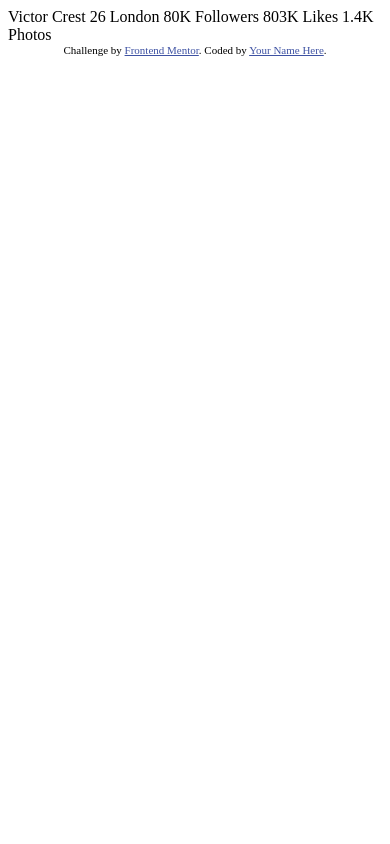
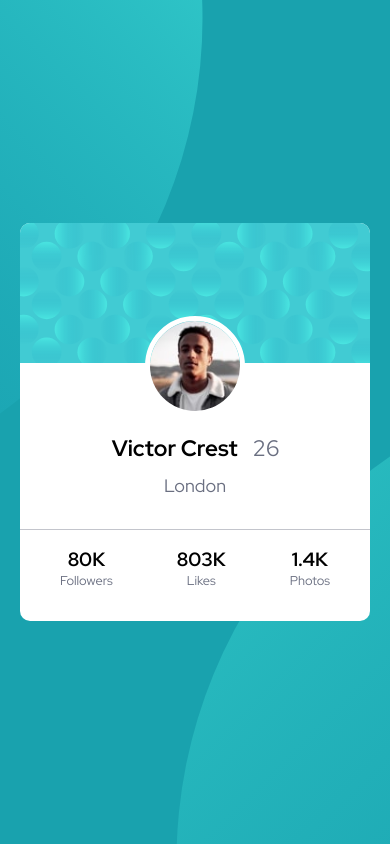
Before and after one commit to zsoolti8917/Profile-card-component, a plain HTML site: page index.html in a window 390 px wide. Drawn offline with Linux system fonts and the light colour scheme.

Commit message:
Finished project, responsive

```diff
--- a/index.html
+++ b/index.html
@@ -7,29 +7,44 @@
   <link rel="icon" type="image/png" sizes="32x32" href="./images/favicon-32x32.png">
 
   <title>Frontend Mentor | Profile card component</title>
+<link rel="stylesheet" href="style.css">
+  <!-- Feel free to remove these styles or customise in your own stylesheet 👍 -->
 
-  <!-- Feel free to remove these styles or customise in your own stylesheet 👍 -->
-  <style>
-    .attribution { font-size: 11px; text-align: center; }
-    .attribution a { color: hsl(228, 45%, 44%); }
-  </style>
 </head>
 <body>
-  Victor Crest
-  26
-  London
 
-  80K
-  Followers
 
-  803K
-  Likes
+    <div class="container">
 
-  1.4K
-  Photos
-  <div class="attribution">
-    Challenge by <a href="https://www.frontendmentor.io?ref=challenge" target="_blank">Frontend Mentor</a>.
-    Coded by <a href="#">Your Name Here</a>.
+      <div class="card">
+        <img src="images/bg-pattern-card.svg" alt="bgpattern">
+        <div class="card__img">
+          <img src="./images/image-victor.jpg" alt="Victor Crest">
+        </div>
+        <div class="card__info">
+          <h2 class="card__info--name">Victor Crest</h2>
+          <p class="card__info--age">26</p>
+          <p class="card__info--city">London</p>
+        </div>
+        <div class="card__stats">
+          <div class="card__stats--item">
+            <p class="card__stats--item--number">80K</p>
+            <p class="card__stats--item--text">Followers</p>
+          </div>
+          <div class="card__stats--item">
+            <p class="card__stats--item--number">803K</p>
+            <p class="card__stats--item--text">Likes</p>
+          </div>
+          <div class="card__stats--item">
+            <p class="card__stats--item--number">1.4K</p>
+            <p class="card__stats--item--text">Photos</p>
+          </div>
+
+      </div>
+    </div>
   </div>
+
+
+
 </body>
 </html>
--- /dev/null
+++ b/style.css
@@ -0,0 +1,124 @@
+@import url('https://fonts.googleapis.com/css2?family=Red+Hat+Display:wght@400&display=swap');
+@import url('https://fonts.googleapis.com/css2?family=Red+Hat+Display:wght@700&display=swap');
+
+/* || RESET */
+
+*{
+    margin: 0;
+    padding: 0;
+    box-sizing: border-box;
+}
+
+/* || VARIABLES */
+
+:root{
+
+    /* FONTS */
+    --FF:'Red Hat Display', sans-serif;
+    --FS: 18px;
+
+    /* COLORS */
+    --PRIMARY-DARK-CYAN: hsl(185, 75%, 39%);
+    --PRIMARY-DARK-DESATURATED-BLUE: hsl(229, 23%, 23%);
+    --PRIMARY-DARK-GRAYIS-BLUE: hsl(227, 10%, 46%);
+
+    /* BORDERS */
+    --BORDER-RADIUS: 10px;
+    --IMAGE-BORDER-RADIUS: 50%;
+    --IMAGE-BORDER: 5px solid white;
+
+    /* STANDARD SPACING */
+    --SPACING: 2rem;
+}
+
+/* || GENERAL STYLES */
+
+body{
+    font-family: var(--FF);
+    font-size: var(--FS);
+    background-color: var(--PRIMARY-DARK-CYAN);
+    display: flex;
+    align-items: center;
+    min-height: 100vh;
+    background-image: url(./images/bg-pattern-top.svg), url(./images/bg-pattern-bottom.svg);
+    background-repeat: no-repeat, no-repeat;
+    background-position: right 48vw bottom 40vh, left 45vw top 44vh;
+
+}
+
+.container{
+    margin: 0 auto;
+    padding: 0 2rem;
+    text-align: center;
+}
+
+.card{
+    background-color: white;
+    border-radius: var(--BORDER-RADIUS);
+    max-width: 420px;
+    overflow: hidden;
+    margin:1rem;
+}
+
+.card__img img{
+    border-radius: var(--IMAGE-BORDER-RADIUS);
+    border: var(--IMAGE-BORDER);
+    width: 100px;
+    height: 100px;
+    margin-top: -52px;
+}
+.card__info
+{
+    position: relative;
+}
+.card__info--name, .card__info--age
+{
+    display: inline-block;
+  margin-right: 10px;
+}
+
+.card__stats{
+    display: flex;
+    justify-content: space-between;
+    padding: 1rem 2.5rem;
+    margin: 1rem 0;
+    border-top: 1px solid hsla(227, 10%, 46%, 0.4);
+}
+.card__info--name{
+    font-size: 1.4rem;
+    margin: 0.7rem 0.7rem;
+}
+.card__info--age{
+    font-size: 1.4rem;
+    color: var(--PRIMARY-DARK-GRAYIS-BLUE);
+}
+.card__info--city{
+
+    color: var(--PRIMARY-DARK-GRAYIS-BLUE);
+    margin-bottom: 2rem;
+}
+
+.card__stats--item--text{
+    color: var(--PRIMARY-DARK-GRAYIS-BLUE);
+    font-size: 0.8rem;
+}
+
+.card__stats--item--number{
+    font-size: 1.2rem;
+
+    font-weight: 700;
+}
+
+/* || MEDIA QUERIES */
+
+@media screen and (max-width: 425px){
+    .container{
+        max-width: 768px;
+        padding: 0 0;
+
+    }
+
+    .body{
+        background-position: right 49vw;
+    }
+}
```
Also changed, not shown: Computer.PNG (added), phone.PNG (added), 2 other files.
